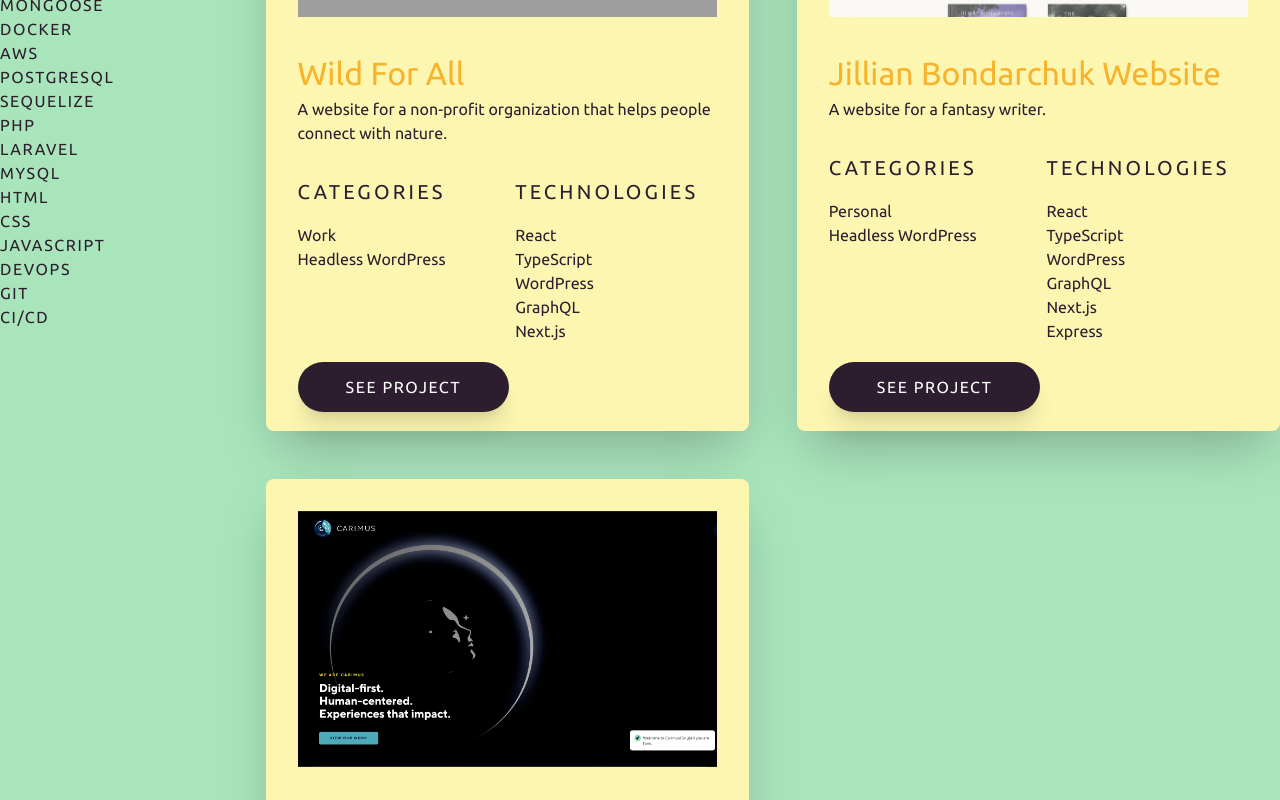
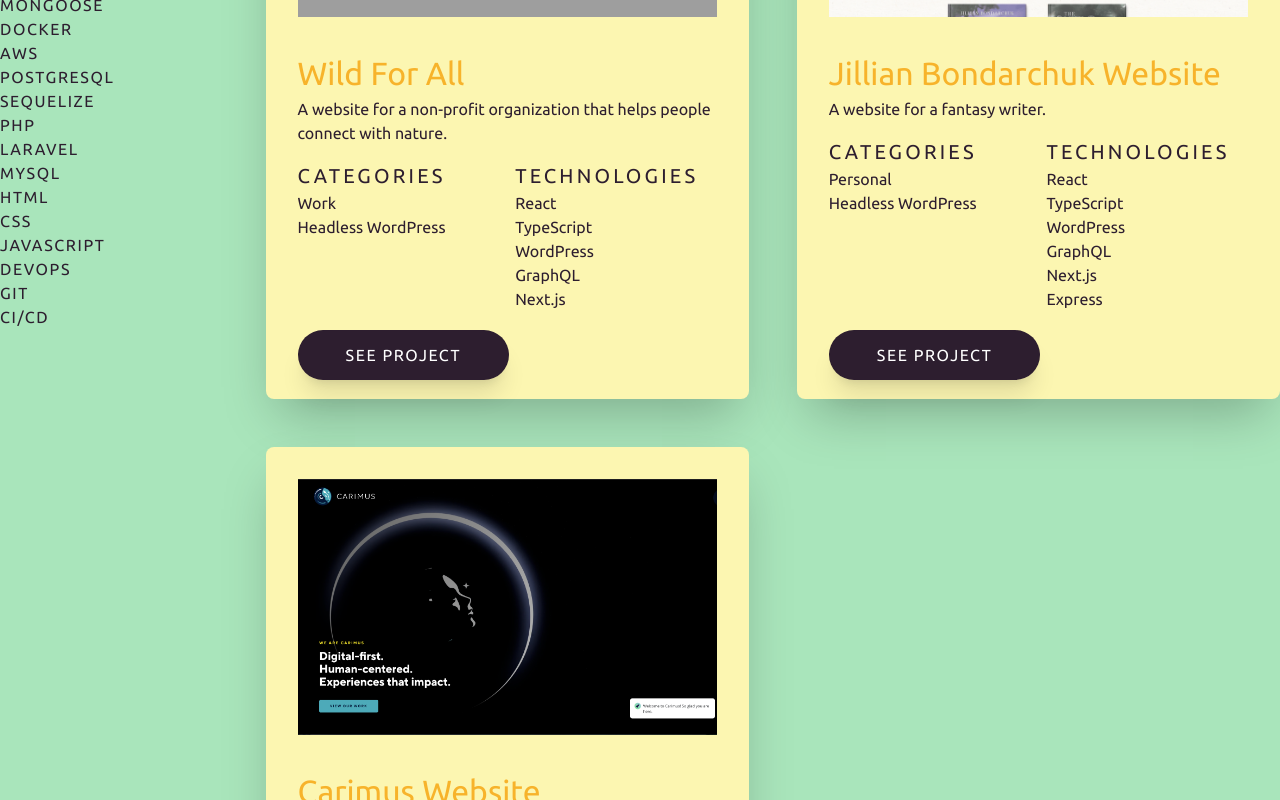
Before and after one commit to danieldayton33/portfolio, a Next.js app: page / in a window 1280 px wide. Shown: the part 1680-2480 px from the top of the page. Built offline with nearby package versions, Linux system fonts and the light colour scheme; grey boxes are pictures that could not be loaded.

Commit message:
last few mobile fixes"

```diff
--- a/@components/About.tsx
+++ b/@components/About.tsx
@@ -19,7 +19,7 @@ const About: FunctionComponent = () => {
         scrollToProjects();
     };
     return (
-        <div className="flex flex-col py-24">
+        <div className="flex flex-col pb-24 lg:py-24">
             <div>
                 <h2 className="text-4xl mb-4 font-ubuntuBold">About</h2>
                 <p className="mb-4">
--- a/@components/Card.tsx
+++ b/@components/Card.tsx
@@ -15,7 +15,6 @@ const StyledCard = styled.div`
     h3 {
         text-transform: uppercase;
         font-size: clamp(1rem, 5vw, 1.25rem);
-        margin: 2rem 0 1rem;
         letter-spacing: 0.2rem;
     }
     border-radius: 0.5rem;
@@ -46,10 +45,10 @@ const Card: FunctionComponent<Project> = ({
             </div>
             <h2 className="font-ubuntuBold">{name}</h2>
             <p>{description}</p>
-            <div className="grid grid-cols-2 gap-4">
+            <div className="grid md:grid-cols-2 gap-4">
                 {categories && categories.length > 0 && (
                     <div>
-                        <h3 className={'font-ubuntuBold'}>Categories</h3>
+                        <h3 className={'font-ubuntuBold mt-4'}>Categories</h3>
                         <dl>
                             {categories.map((category, i) => (
                                 <dd key={`category-${i}`}>{category}</dd>
@@ -59,7 +58,7 @@ const Card: FunctionComponent<Project> = ({
                 )}
                 {technologies && technologies.length > 0 && (
                     <div>
-                        <h3 className={'font-ubuntuBold'}>Technologies</h3>
+                        <h3 className={'font-ubuntuBold mt-4'}>Technologies</h3>
                         <dl>
                             {technologies.map((tech, i) => (
                                 <dd key={`tech-${i}`}>{tech}</dd>
@@ -68,7 +67,7 @@ const Card: FunctionComponent<Project> = ({
                     </div>
                 )}
             </div>
-            <div className="mt-8">
+            <div className="mt-6 lg:mt-8">
                 <a
                     href={url}
                     target="_blank"
--- a/@components/Header.tsx
+++ b/@components/Header.tsx
@@ -8,7 +8,7 @@ import Contact from '@components/Contact';
 const Header: FunctionComponent = () => {
     const [hoverRef, isHovered] = useHover();
     return (
-        <div className="grid lg:grid-cols-3 gap-4 py-24 justify-center">
+        <div className="grid lg:grid-cols-3 gap-4 pt-24 lg:py-24 justify-center">
             <div
                 //  @ts-ignore
                 ref={hoverRef}
```
